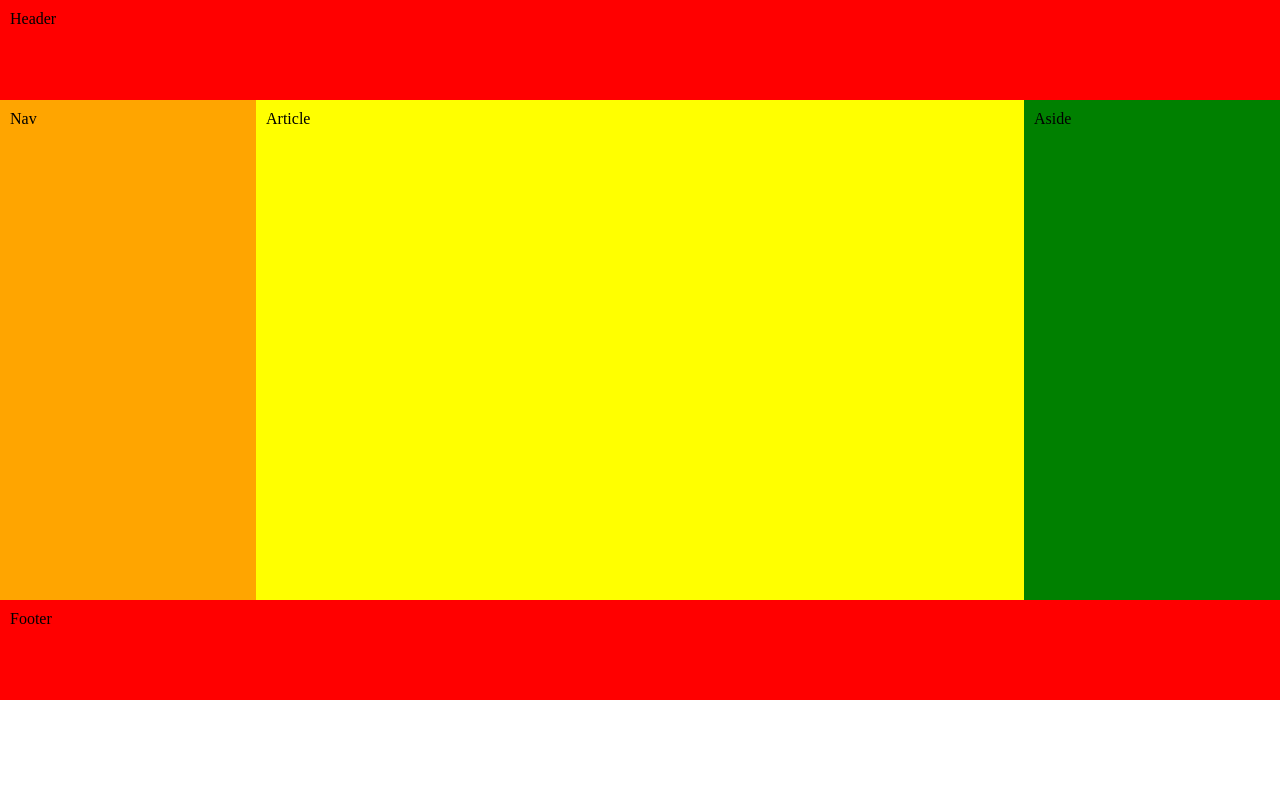
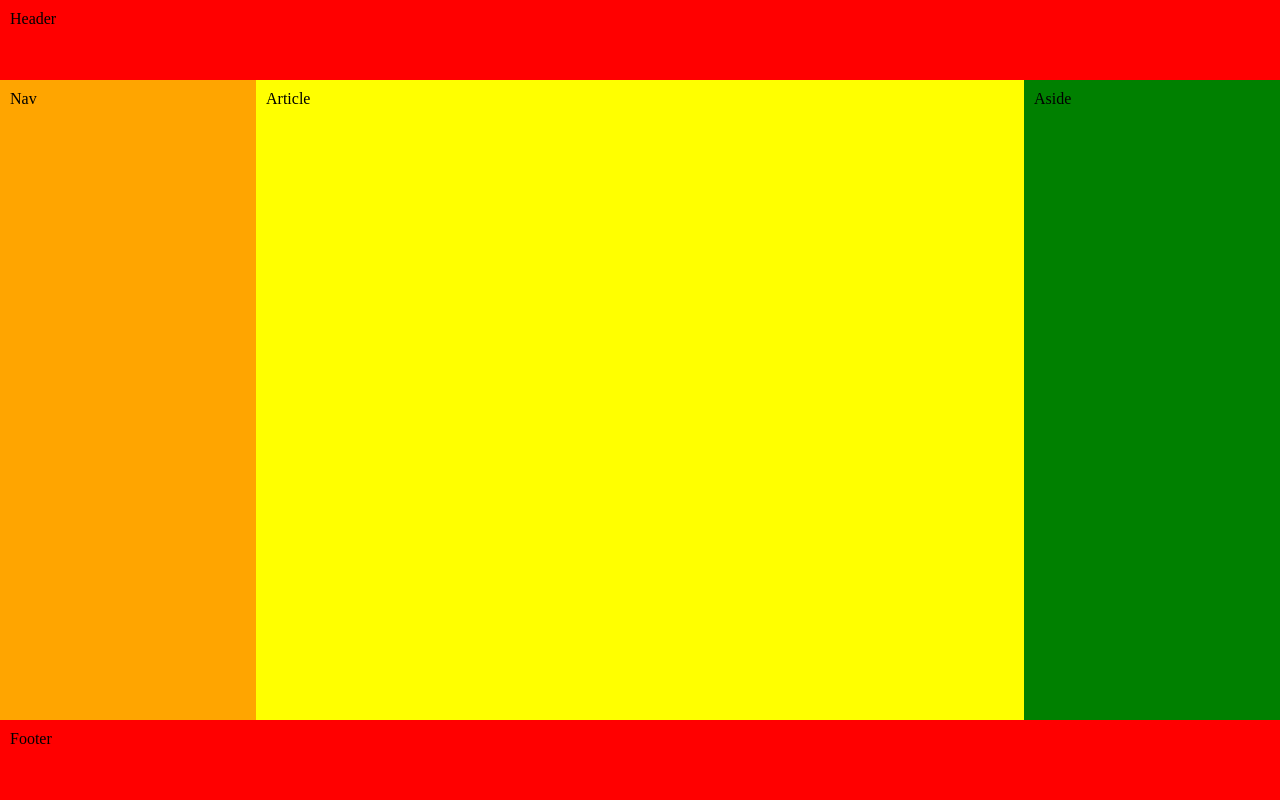
Before and after one commit to SONICBOOM2022/WD30-Sonicblast2022, a PHP site: page /holygrail.html in a window 1280 px wide. Run offline with PHP 8.4, Linux system fonts and the light colour scheme.

Commit message:
Daily updates.
Edited.

```diff
--- a/11172022/holygrail.css
+++ b/11172022/holygrail.css
@@ -1,17 +1,16 @@
 * {
     box-sizing: border-box;
-    margin: 0;
-    padding: 0;
-
 }
 header, footer {
-    height: 100px;
+    /* vh-viewport height */
+    /* vw-viewport width */
+    height: 10vh;
     padding: 10px;
     background-color: red;
 }
 main {
     display: flex;
-    height: 500px;
+    height: 80vh;
 }
 nav {
     background-color: orange;
@@ -28,3 +27,6 @@ aside {
     width: 20%;
     padding: 10px;
 }
+body {
+    margin: 0;
+}
```
